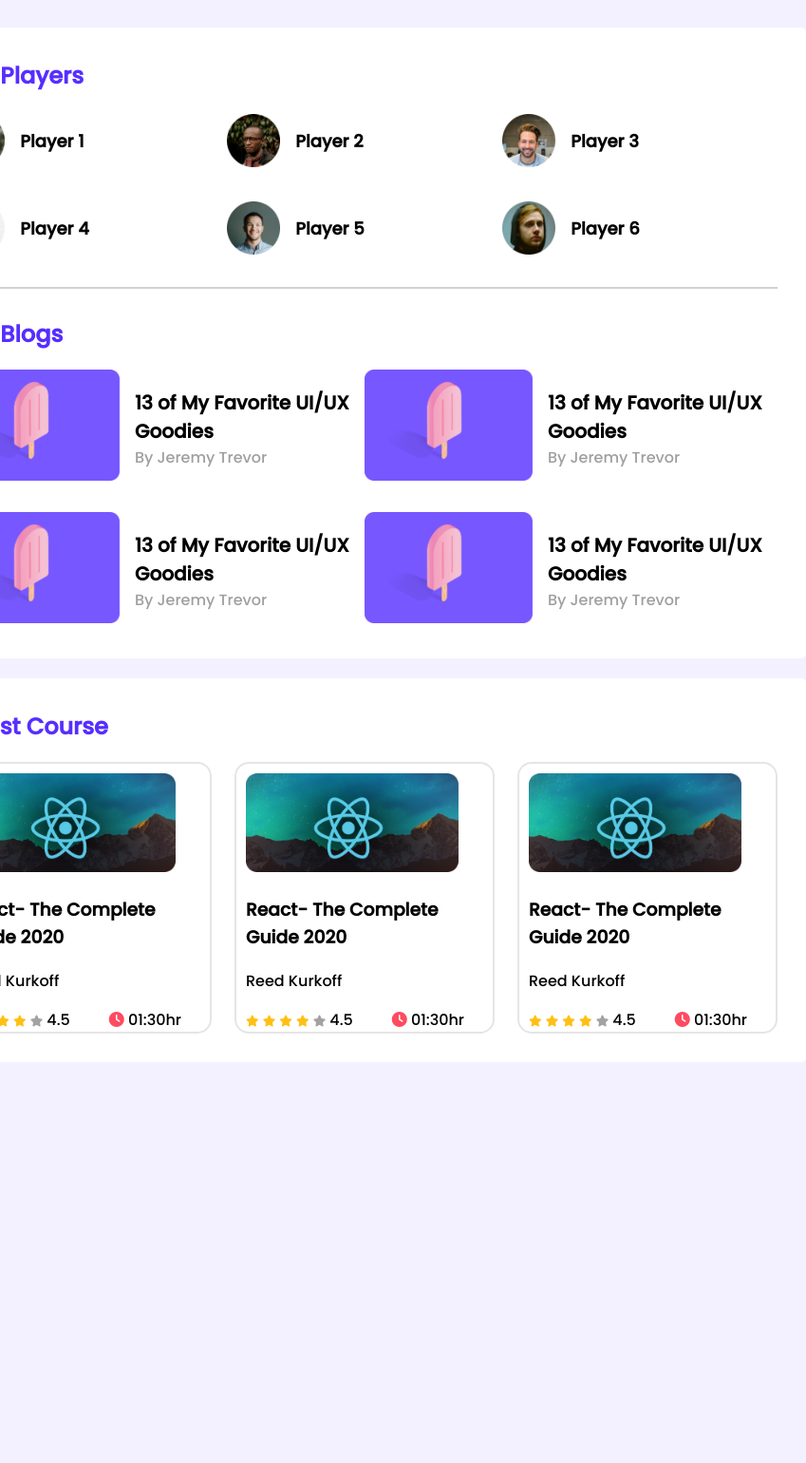
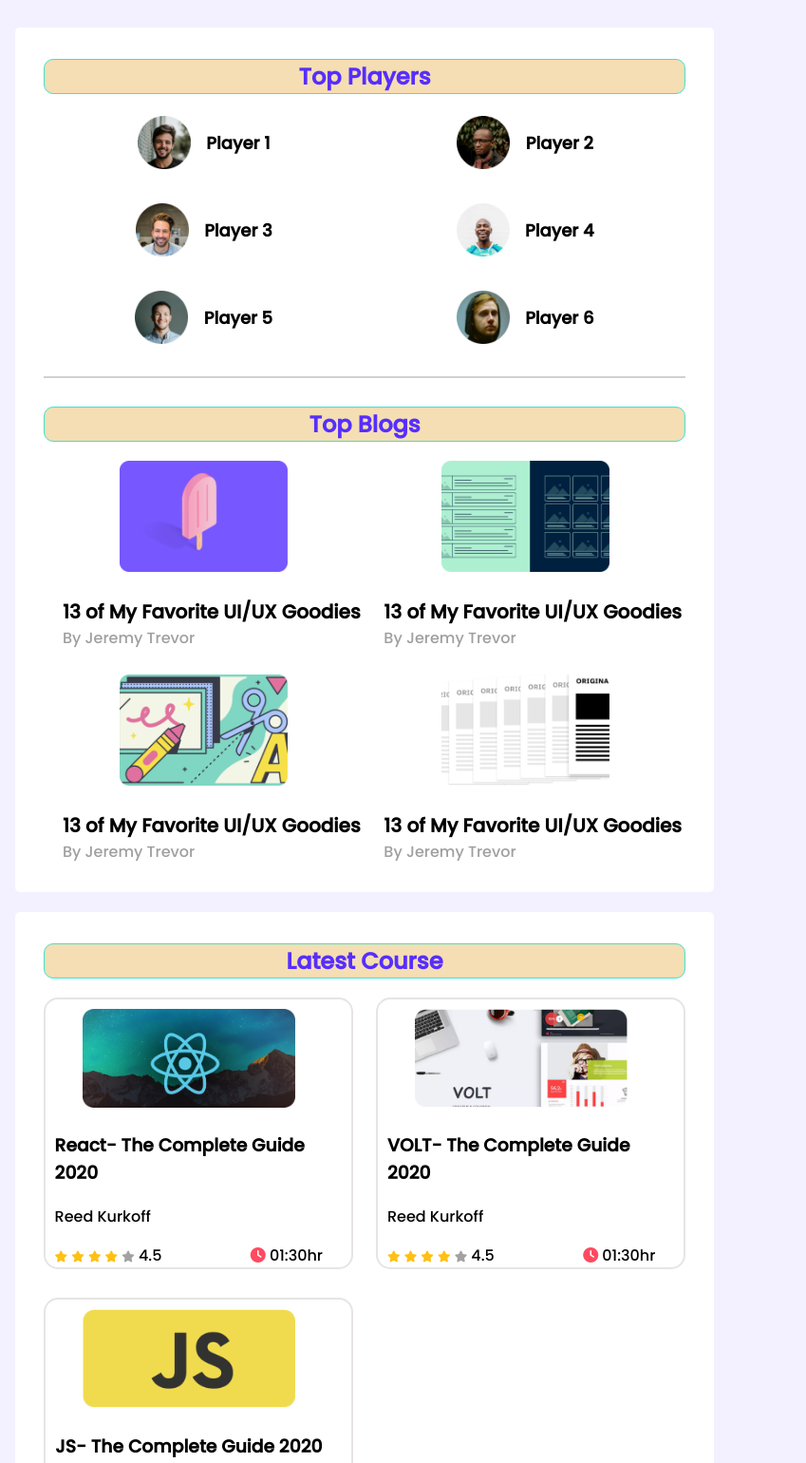
Before and after one commit to joydip10/Leader-Board-CSS3, a plain HTML site: page index.html in a window 768 px wide. Shown: the top 1540 px of the page at 95% size, 849 px wide, since content can reach past the window. Before the commit the page ends 1126 px from the top, so only its background shows below. Drawn offline with Linux system fonts and the light colour scheme.

Commit message:
new commit

```diff
--- a/index.html
+++ b/index.html
@@ -70,7 +70,7 @@
                     </article>
                     <article class="blog">
                         <div class="thumbnail">
-                            <img src="images/blogs/blog-1.png" alt="" srcset="">
+                            <img src="images/blogs/blog-2.png" alt="" srcset="">
                         </div>
                         <div class="blog-info">
                             <h3 class="blog-title">13 of My Favorite UI/UX Goodies</h3>
@@ -79,7 +79,7 @@
                     </article>
                     <article class="blog">
                         <div class="thumbnail">
-                            <img src="images/blogs/blog-1.png" alt="" srcset="">
+                            <img src="images/blogs/blog-3.png" alt="" srcset="">
                         </div>
                         <div class="blog-info">
                             <h3 class="blog-title">13 of My Favorite UI/UX Goodies</h3>
@@ -88,7 +88,7 @@
                     </article>
                     <article class="blog">
                         <div class="thumbnail">
-                            <img src="images/blogs/blog-1.png" alt="" srcset="">
+                            <img src="images/blogs/blog-4.png" alt="" srcset="">
                         </div>
                         <div class="blog-info">
                             <h3 class="blog-title">13 of My Favorite UI/UX Goodies</h3>
@@ -128,10 +128,10 @@
                 </div>
                 <div class="course">
                     <div class="course-banner">
-                        <img src="images/courses/course-1.png" alt="" srcset="">
+                        <img src="images/courses/course-2.png" alt="" srcset="">
                     </div>
                     <div class="course-detail">
-                        <h3 class="course-title">React- The Complete Guide 2020</h3>
+                        <h3 class="course-title">VOLT- The Complete Guide 2020</h3>
                         <p class="course-author">Reed Kurkoff</p>
                         <div class="course-info">
                             <div class="ratings">
@@ -151,10 +151,10 @@
                 </div>
                 <div class="course">
                     <div class="course-banner">
-                        <img src="images/courses/course-1.png" alt="" srcset="">
+                        <img src="images/courses/course-3.png" alt="" srcset="">
                     </div>
                     <div class="course-detail">
-                        <h3 class="course-title">React- The Complete Guide 2020</h3>
+                        <h3 class="course-title">JS- The Complete Guide 2020</h3>
                         <p class="course-author">Reed Kurkoff</p>
                         <div class="course-info">
                             <div class="ratings">
--- a/style.css
+++ b/style.css
@@ -118,3 +118,67 @@ hr{
 .fa-clock{
     color: #FF4A60;
 }
+
+/* Media Queries */
+
+/* mobile-devices */
+
+@media only screen and (max-width:688px) {
+    .container{
+        width:100%;
+    }
+    .player{
+        justify-content: center;
+    }
+    .players,.blogs,.courses{
+        grid-template-columns: repeat(1,1fr);
+    }
+
+    .blog{
+        flex-direction: column;
+        align-items: center;
+    }
+    .course{
+        display: flex;
+        flex-direction: column;
+        align-items: center;
+    }
+    .section-title{
+        text-align: center;
+        border: 1px solid turquoise;
+        border-radius: 10px;
+        background-color: wheat;
+    }
+}
+
+/* tablet devices */
+@media only screen and (min-width: 688px ) and (max-width: 992px) {
+    .container{
+        width: 90%;
+    }
+    .section-title{
+        text-align: center;
+        border: 1px solid turquoise;
+        border-radius: 10px;
+        background-color: wheat;
+    }
+    .players, .blogs,.courses{
+        grid-template-columns: repeat(2,1fr);
+    }
+    .player{
+        justify-content: center;
+    }
+    .blog{
+        flex-direction: column;
+        align-items: center;
+    }
+    .courses:last-child{
+        grid-row-gap: 30px;
+        grid-area: a;
+    }
+    .course{
+        display: flex;
+        flex-direction: column;
+        align-items: center;
+    }
+}
```
